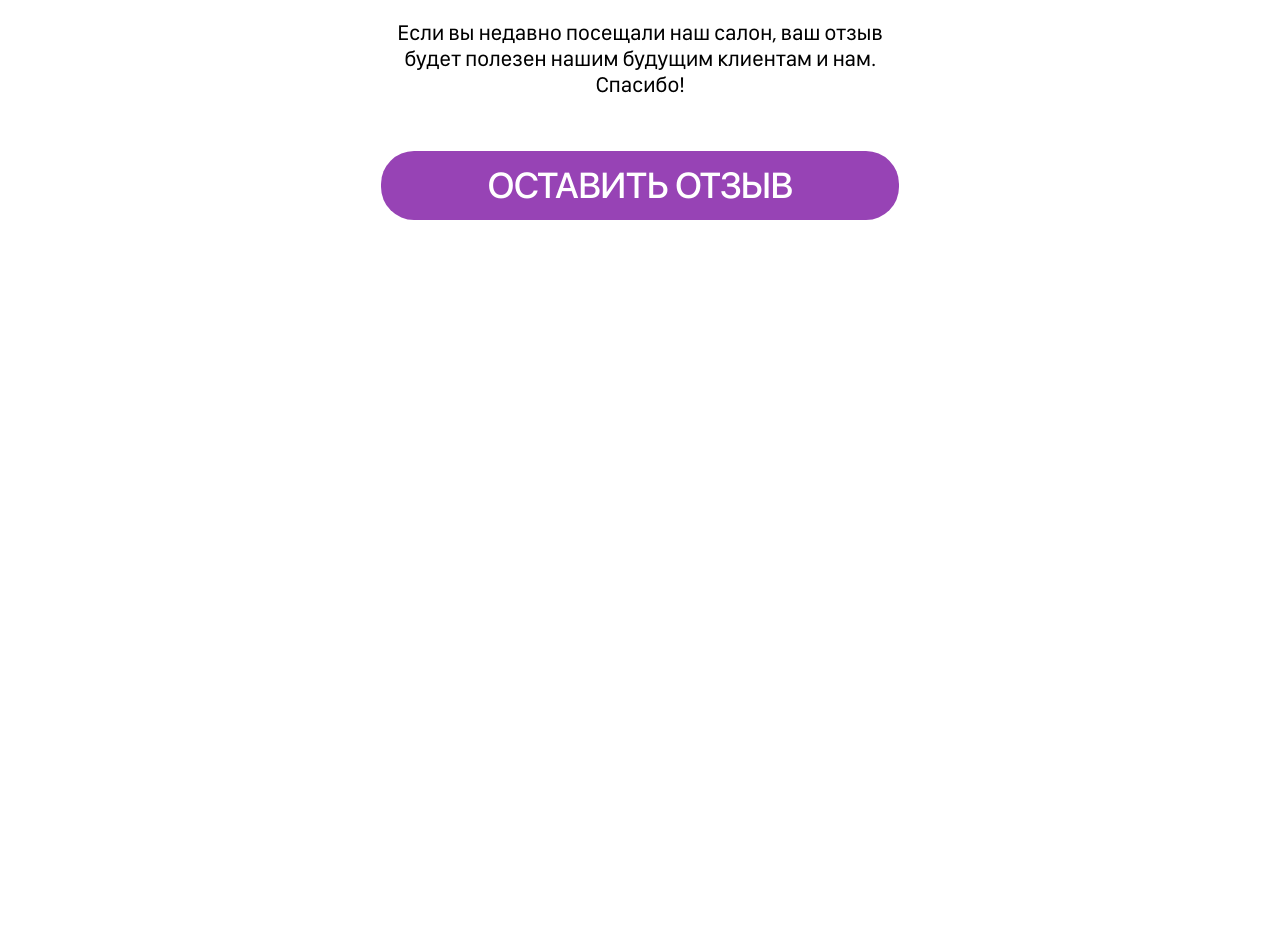
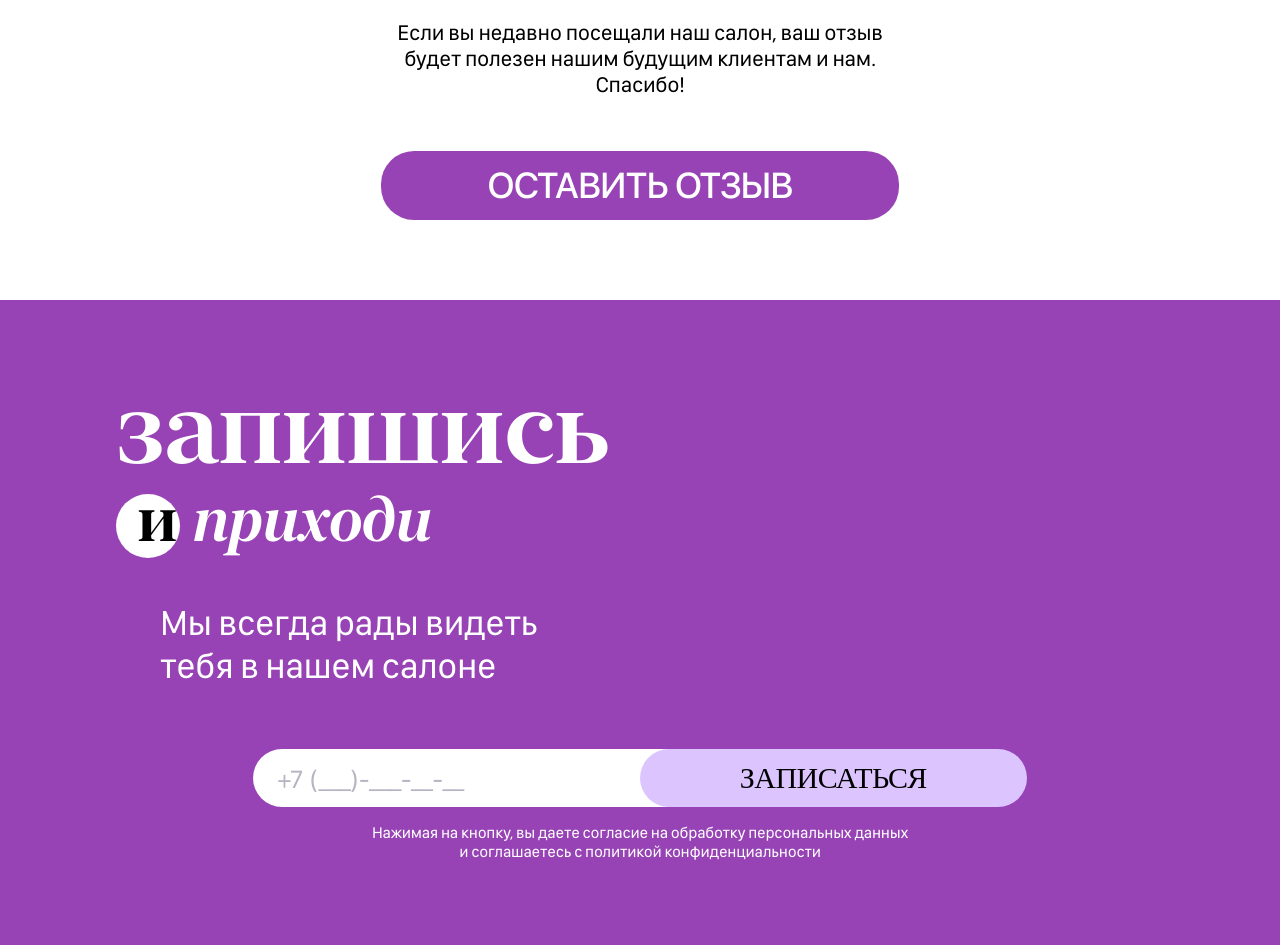
Before and after one commit to IrinaBreus/ISElit.io, a website: page src/index.html in a window 1280 px wide. Shown: the part 3429-4374 px from the top of the page. Before the commit the page ends 3729 px from the top, so only its background shows below. Drawn offline with nearby package versions, Linux system fonts and the light colour scheme; files that its build step writes are made by us from their sources; files whose address does not match are found by name; a web font is replaced by a local one.

Commit message:
add reception

```diff
--- a/src/index.html
+++ b/src/index.html
@@ -62,7 +62,7 @@
                 </nav>
                 <div class="header__main">
                     <div class="header__content">
-                        <h1 class="title header__title">создай свой имидж <br><span>прической</span></h1>
+                        <h1 class="title title_dark header__title">создай свой имидж <br><span>прической</span></h1>
                         <h3 class="subtitle subtitle_bold header__descr">Наш салон рад открыть <br> свои двери перед <br> ценителями прекрасного!</h3>
                         <div class="header__contacts">
                             <svg>
@@ -94,7 +94,7 @@
 
         <section class="services">
             <div class="container">
-                <h2 class="title title_mini services__title">наши <span>услуги</span></h2>
+                <h2 class="title title_mini title_dark services__title">наши <span>услуги</span></h2>
                 <div class="services__content">
                     <div class="services__box">
                         <svg>
@@ -145,7 +145,7 @@
 
         <section class="reviews">
             <div class="container">
-                <h2 class="title title_mini title_ml reviews__title"><span>почему</span><br> выбирают нас</h2>
+                <h2 class="title title_mini title_dark title_ml reviews__title"><span>почему</span><br> выбирают нас</h2>
                 <div class="reviews__text">
                     <p class="reviews__text-box">Мы работаем для того, чтобы делать мир красивее, а вас, наши дорогие посетители,
                         еще и счастливее.
@@ -325,7 +325,23 @@
                 </form>
             </div>
         </div>
-        <!-- <div class="hamburger">
+
+        <section class="reception">
+            <div class="container">
+                <h2 class="title title_light reception__title"><span>запишись</span><br><span class="reception__circle">и</span> приходи</h2>
+                <p class="reception__text">
+                    Мы всегда рады видеть <br> тебя в нашем салоне
+                </p>
+                <form action="#" class="reception__form">
+                    <input type="tel" placeholder="+7 (___)-___-__-__">
+                    <button class="btn btn_form">ЗАПИСАТЬСЯ</button>
+                    <div class="reception__form-notice">Нажимая на кнопку, вы даете согласие на обработку персональных данных <br> и соглашаетесь c политикой конфиденциальности</div>
+                </form>
+            </div>
+        </section>
+
+
+        <div class="hamburger">
             <ul class="hamburger-menu">
                 <li class="menu-active"><a href="#" >Салон</a></li>
                 <li><a href="#">Учебный центр</a>
@@ -337,7 +353,7 @@
                 <li><a href="#">Акции</a></li>
                 <li><a href="#">Контакты</a></li>
             </ul>
-        </div> -->
+        </div>
     <!-- <svg>
         <use xlink:href="icons/symbol-defs.svg#icon-Brush"></use>
     </svg> -->
--- a/src/sass/base/_btns.scss
+++ b/src/sass/base/_btns.scss
@@ -28,6 +28,11 @@
         font-family: var(--sfc);
         font-size: 30px;
         font-weight: 500;
+        cursor: pointer;
+        background: #DCC4FF;
+        &:hover {
+            background: #b6a2d4;
+        }
     }
 }
 
--- a/src/sass/base/_typography.scss
+++ b/src/sass/base/_typography.scss
@@ -1,5 +1,4 @@
 .title {
-    color: #696A86;
     font-family: var(--extra);
     font-size: 64px;
     font-style: italic;
@@ -7,12 +6,20 @@
     line-height: normal;
     letter-spacing: -0.96px;
     span {
-        color: #9743B5;
         font-size: 104px;
         font-style: normal;
         font-weight: 600;
         line-height: 80px;
         letter-spacing: -1.56px;
+    }
+    &_dark {
+        color: var(--gray);
+        span {
+            color: var(--violet);
+        }
+    }
+    &_light {
+        color: var(--white);
     }
     &_mini {
         font-size: 36px;
--- /dev/null
+++ b/src/sass/blocks/_reception.scss
@@ -0,0 +1,68 @@
+.reception {
+    background: var(--violet);
+    padding: 86px 0 84px 0;
+    &__title {
+        margin-left: 55px;
+        margin-bottom: 43px;
+    }
+    &__circle {
+        color: #000;
+        font-size: 64px !important;
+        font-weight: 600;
+        position: relative;
+        margin-left: 22px;
+        z-index: 1;
+        &::after {
+            content: '';
+            position: absolute;
+            width: 64px;
+            height: 64px;
+            background: var(--white);
+            border-radius: 100%;
+            top: 14px;
+            left: -21px;
+            z-index: -1;
+        }
+    }
+    &__text {
+        color: var(--white);
+        font-family: var(--sfc);
+        font-size: 36px;
+        font-weight: 400;
+        letter-spacing: -0.54px;
+        margin-left: 100px;
+        margin-bottom: 62px;
+    }
+    &__form {
+        display: grid;
+        grid-template: repeat(2, max-content) / 2fr 4fr 1fr 3fr 2fr;
+        row-gap: 16px;
+        input {
+            grid-area: 1 / 2 / 2 / 4;
+            border-radius: 33px;
+            border: none;
+            padding: 0 24px;
+            font-family: var(--sfc);
+            font-size: 26px;
+            font-weight: 400;
+            outline: none;
+            &::placeholder {
+                color: #B4B4C2;
+            }
+            &:active {
+            }
+        }
+        button {
+            grid-area: 1 / 3 / 2 / 5;
+        }
+        &-notice {
+            grid-area: 2 / 1 / 3 / 6;
+            text-align: center;
+            color: var(--white);
+            font-family: var(--sfc);
+            font-size: 16px;
+            font-weight: 400;
+            letter-spacing: -0.24px;
+        }
+    }
+}
```
Also changed, not shown: dist/css/style.css, dist/css/style.min.css, dist/index.html.
